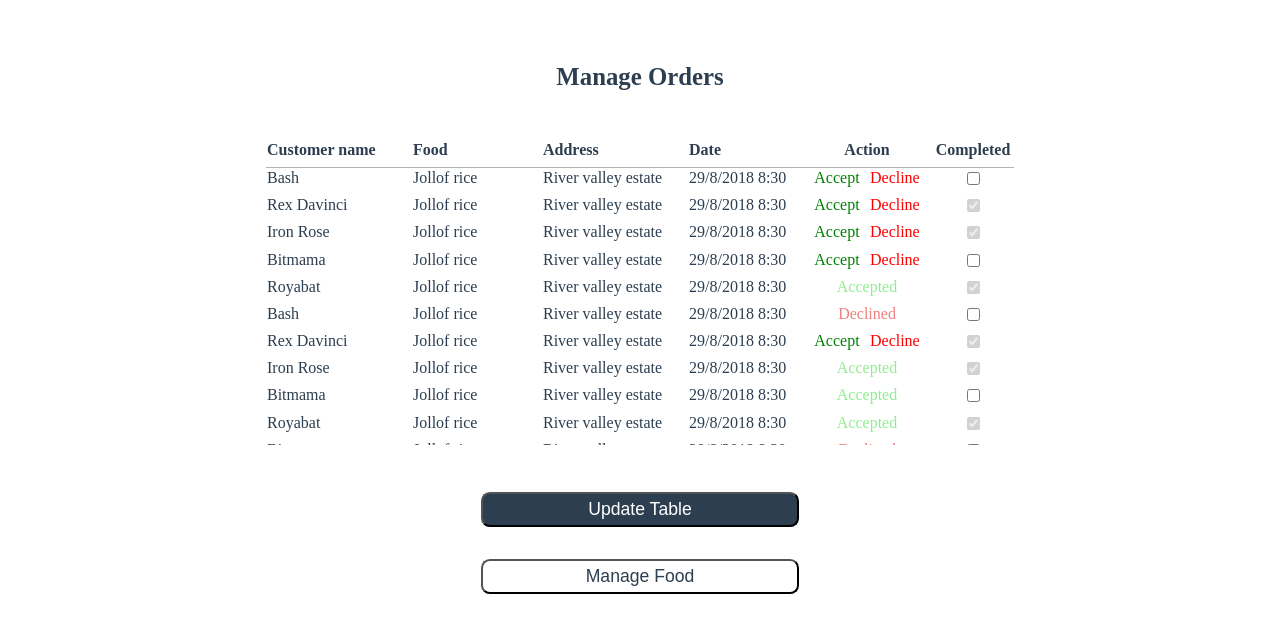
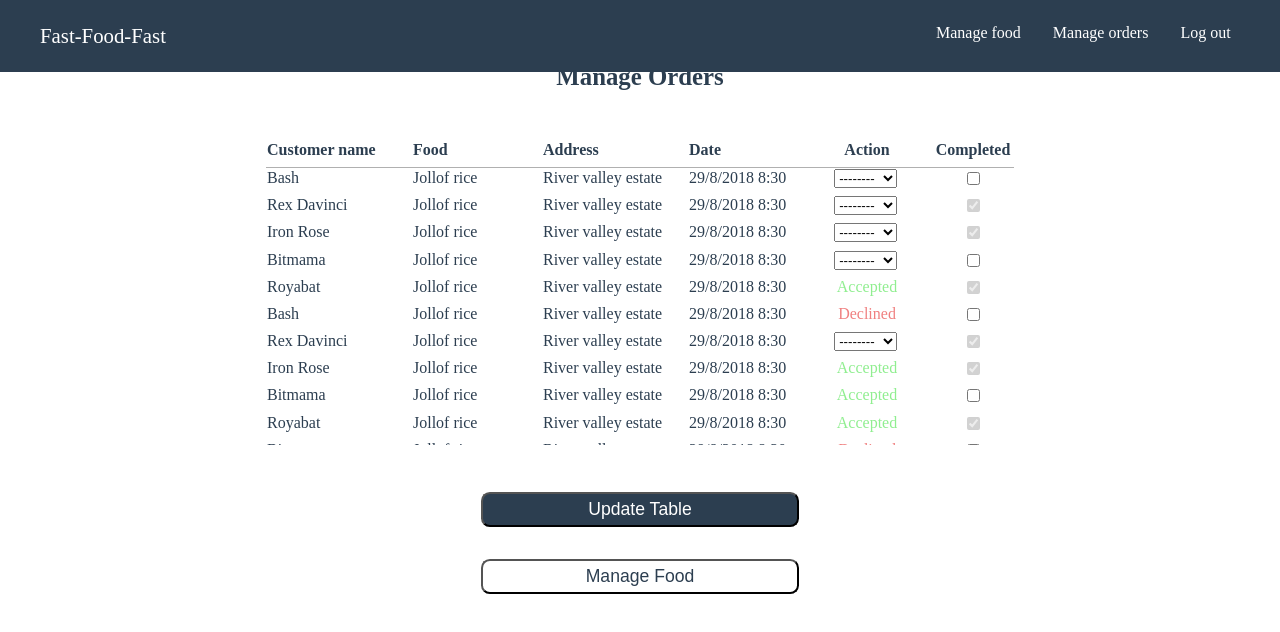
Before and after one commit to eltNEG/Fast-Food-Fast, a website: page UI/manage-order.html in a window 1280 px wide. Drawn offline with Linux system fonts and the light colour scheme.

Commit message:
Update gh-pages from develop (#22)
* #160746077 Replace accept-reject links with select-options  (#20)

* Add top bar

* Replace links with select and options

* Made little change to select

* Restructure api documentation

```diff
--- a/UI/css/style.css
+++ b/UI/css/style.css
@@ -235,8 +235,7 @@ tr {
   text-align: center;
 }
 
-.manage-order-table tr td a:nth-child(1) {
-  color: green;
+.manage-order-table tr td select:nth-child(1) {
   margin-right: 0.2em;
 }
 
@@ -248,8 +247,7 @@ tr {
   color: lightcoral;
 }
 
-.manage-order-table tr td a:nth-child(2) {
-  color: red;
+.manage-order-table tr td select:nth-child(2) {
   margin-left: 0.2em;
 }
 
@@ -340,3 +338,58 @@ tr {
     margin-top: 3%;
   }
 }
+
+.top-bar {
+  position: fixed;
+  height: 3em;
+  top: 0;
+  width: 100%;
+  background-color: #2c3e50;
+  color: white;
+  display: flex;
+  flex-wrap: wrap;
+  padding: 1.5em 2em 0em 3em;
+  margin-left: -1em;
+  font-size: 1em
+}
+
+.tb-left-item {
+  width: 20%;
+  font-size: 1.3em
+}
+
+.tb-middle-item {
+  width: 60%;
+}
+
+.l-tb-middle-item {
+  width: 50%;
+}
+
+.tb-right-item {
+  width: 25%;
+  display: flex;
+  flex-wrap: wrap;
+  text-align: right;
+  align-content: right;
+}
+
+.tb-menu {
+  margin-right: 2em;
+  text-align: right;
+}
+
+
+a.tb-menu {
+  text-decoration: none;
+  color: white;
+}
+
+@media screen and (max-width: 910px) {
+  .tb-middle-item {
+    width: 50%;
+  }
+  .l-tb-middle-item {
+    width: 20%;
+  }
+}
--- a/UI/manage-order.html
+++ b/UI/manage-order.html
@@ -11,6 +11,13 @@
 
 <body>
     <main>
+        <div class='top-bar logged-in'>
+            <div class='tb-left-item'>Fast-Food-Fast</div>
+            <div class='l-tb-middle-item'></div>
+            <a href='https://eltneg.github.io/Fast-Food-Fast/UI/sign-up.html' class='tb-menu'>Manage food</a>
+            <a href='https://eltneg.github.io/Fast-Food-Fast/UI/index.html' class='tb-menu'>Manage orders</a>
+            <a href='https://eltneg.github.io/Fast-Food-Fast/UI/index.html' class='tb-menu'>Log out</a>
+        </div>
         <div class="manage-order-page-container">
             <h1 class="header-center">Manage Orders</h1>
             <div class="table-container">
@@ -31,8 +38,11 @@
                         <td>River valley estate</td>
                         <td>29/8/2018 8:30</td>
                         <td>
-                            <a>Accept</a>
-                            <a>Decline</a>
+                            <select>
+                                <option class="accepted">--------</option>
+                                <option class="accepted">Accept</option>
+                                <option class="declined">Reject</option>
+                            </select>
                         </td>
                         <td>
                             <input type="checkbox" />
@@ -45,8 +55,11 @@
                         <td>River valley estate</td>
                         <td>29/8/2018 8:30</td>
                         <td>
-                            <a>Accept</a>
-                            <a>Decline</a>
+                            <select>
+                                <option class="accepted">--------</option>
+                                <option class="accepted">Accept</option>
+                                <option class="declined">Reject</option>
+                            </select>
                         </td>
                         <td>
                             <input type="checkbox" checked disabled />
@@ -59,8 +72,11 @@
                         <td>River valley estate</td>
                         <td>29/8/2018 8:30</td>
                         <td>
-                            <a>Accept</a>
-                            <a>Decline</a>
+                            <select>
+                                <option class="accepted">--------</option>
+                                <option class="accepted">Accept</option>
+                                <option class="declined">Reject</option>
+                            </select>
                         </td>
                         <td>
                             <input type="checkbox" checked disabled />
@@ -73,8 +89,11 @@
                         <td>River valley estate</td>
                         <td>29/8/2018 8:30</td>
                         <td>
-                            <a>Accept</a>
-                            <a>Decline</a>
+                            <select>
+                                <option class="accepted">--------</option>
+                                <option class="accepted">Accept</option>
+                                <option class="declined">Reject</option>
+                            </select>
                         </td>
                         <td>
                             <input type="checkbox" />
@@ -113,8 +132,11 @@
                         <td>River valley estate</td>
                         <td>29/8/2018 8:30</td>
                         <td>
-                            <a>Accept</a>
-                            <a>Decline</a>
+                            <select>
+                                <option class="accepted">--------</option>
+                                <option class="accepted">Accept</option>
+                                <option class="declined">Reject</option>
+                            </select>
                         </td>
                         <td>
                             <input type="checkbox" checked disabled />
--- a/package.json
+++ b/package.json
@@ -7,11 +7,12 @@
   "author": "eltNEG <yorewole@gmail.com>",
   "license": "MIT",
   "dependencies": {
-    "express": "^4.16.3",
     "babel-cli": "^6.26.0",
     "babel-core": "^6.26.3",
     "babel-polyfill": "^6.26.0",
-    "babel-preset-env": "^1.7.0"
+    "babel-preset-env": "^1.7.0",
+    "express": "^4.16.3",
+    "jsonwebtoken": "^8.3.0"
   },
   "engines": {
     "node": "10.7.0"
```
Also changed, not shown: UI/index.html (+6 -0 lines), UI/manage-food-items.html (+8 -4 lines), UI/order-food.html (+7 -0 lines), UI/order-history.html (+7 -0 lines), UI/sign-up.html (+6 -0 lines), README.md, 2 other files.
